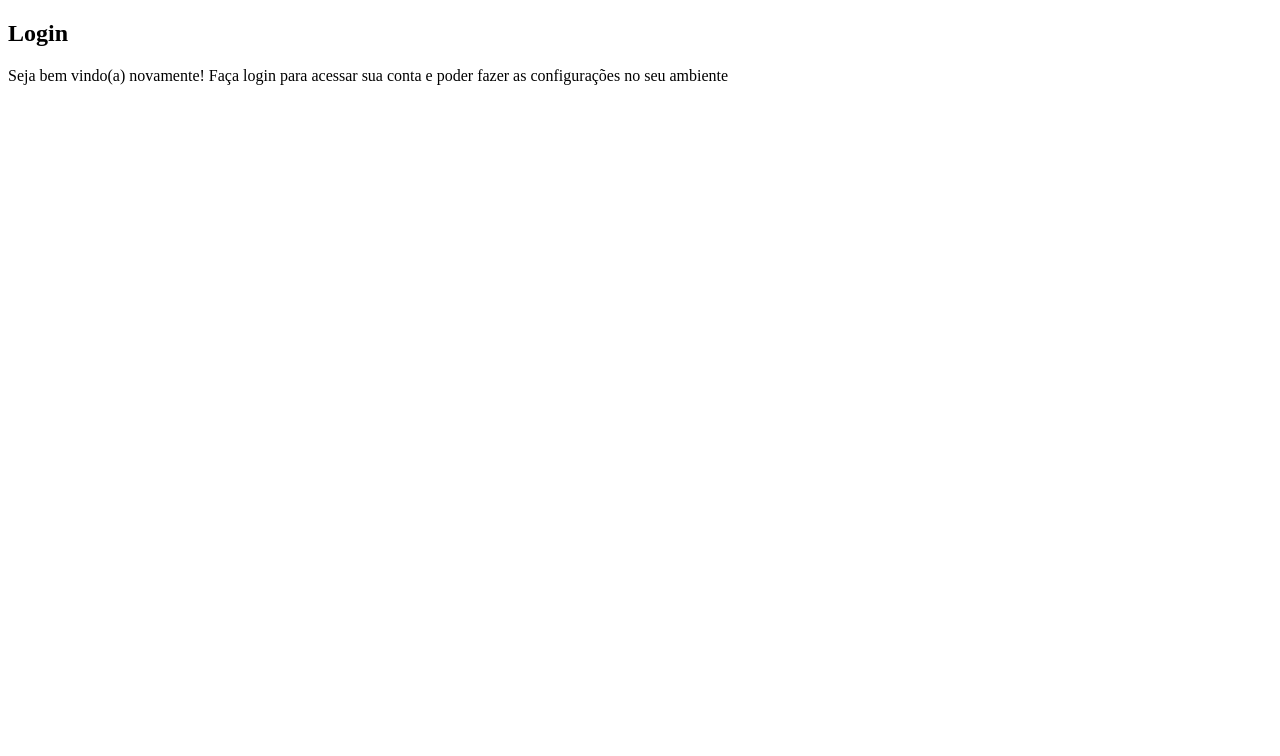
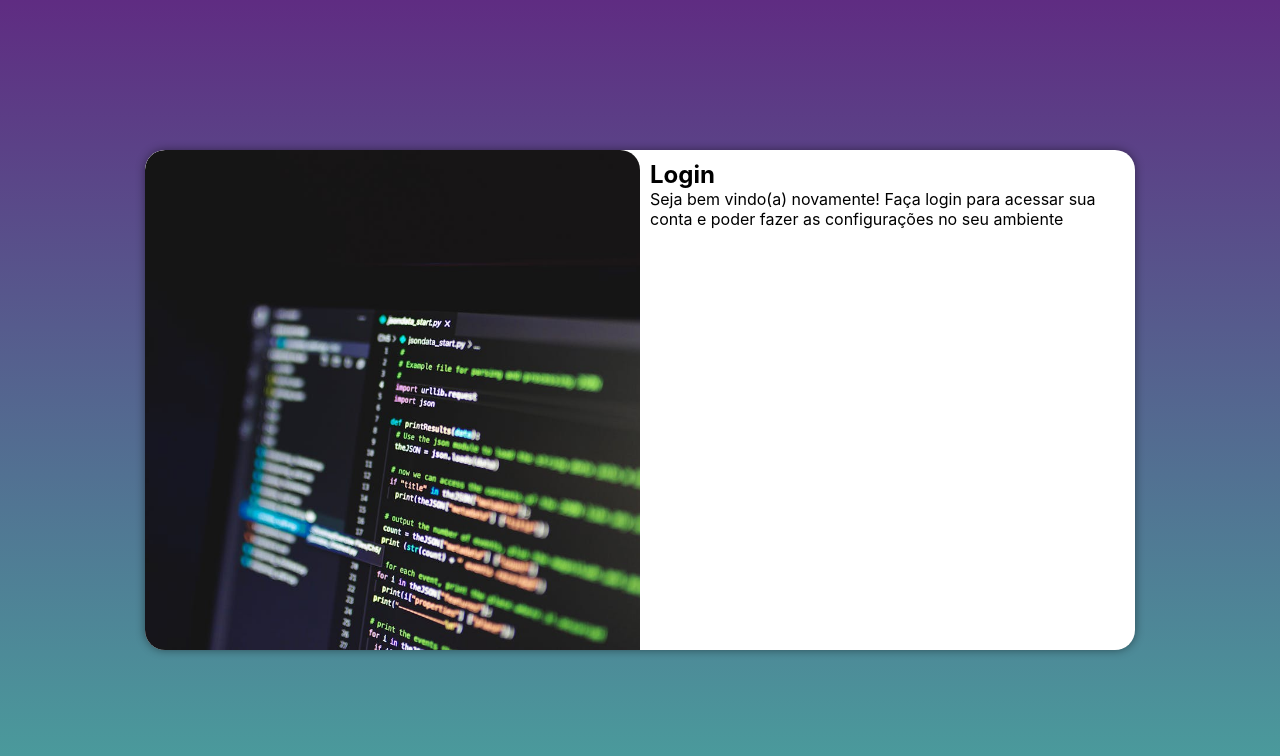
Before and after one commit to minneh8/projeto-login, a plain HTML site: page index.html in a window 1280 px wide. Drawn offline with Linux system fonts and the light colour scheme.

Commit message:
Media queries para outras telas

```diff
--- /dev/null
+++ b/estilos/media-query.css
@@ -0,0 +1,45 @@
+@charset "UTF-8";
+
+@media screen and (min-width: 768px) and (max-width: 992px) {
+
+    body {
+        background-image: linear-gradient(to top, #49a09d, #5f2c82 );
+    }
+
+    section#login {
+        width: 90vw;
+    }
+
+    section#login > div#imagem {
+        float: left;
+        width: 30%;
+        height: 100%;
+    }
+
+     section#login > div#formulario {
+        float: right;
+        width: 70%;
+    }
+}
+
+@media screen and (min-width: 993px) {
+
+    body {
+        background-image: linear-gradient(to top, #49a09d, #5f2c82 );
+    }
+
+    section#login {
+        width: 990px;
+    }
+
+    section#login > div#imagem {
+        float: left;
+        width: 50%;
+        height: 100%;
+    }
+
+     section#login > div#formulario {
+        float: right;
+        width: 50%;
+    }
+}
--- a/estilos/style.css
+++ b/estilos/style.css
@@ -5,3 +5,50 @@
     Verde: #49a09d
     Lilás: #5f2c82
 */
+
+* {
+    font-family: -apple-system, BlinkMacSystemFont, 'Segoe UI', Roboto, Oxygen, Ubuntu, Cantarell, 'Open Sans', 'Helvetica Neue', sans-serif;
+    padding: 0px;
+    margin: 0px;
+    box-sizing: border-box;
+}
+
+body, html {
+    background-color: #5f2c82;
+    height: 100vh;
+    width: 100vw;
+}
+
+main {
+    position: relative;
+    height: 100vh;
+    width: 100vw;
+}
+
+section#login {
+    background-color: white;
+    width: 250px;
+    height: 500px;
+    border-radius: 20px;
+    position: absolute;
+    top: 50%;
+    left: 50%;
+    transform: translate(-50%, -50%);
+    box-shadow: 0px 0px 10px rgba(0, 0, 0, 0.445);
+    overflow: hidden;
+    transition: width 1s, height 1s;
+}
+
+section#login > div#imagem {
+    display: block;
+    background: #5f2c82 url('../imagens/pexels-nemuel-6424584.jpg');
+    background-size: cover;
+    background-position: center;
+    height: 200px;
+    border-radius: 20px 20px 0px 0px ;
+}
+
+section#login > div#formulario {
+    display: block;
+    padding: 10px;
+}
--- a/index.html
+++ b/index.html
@@ -4,6 +4,7 @@
     <meta charset="UTF-8">
     <meta name="viewport" content="width=device-width, initial-scale=1.0">
     <link rel="stylesheet" href="estilos/style.css">
+    <link rel="stylesheet" href="estilos/media-query.css">
     <title>Login</title>
 </head>
 <body>
```
